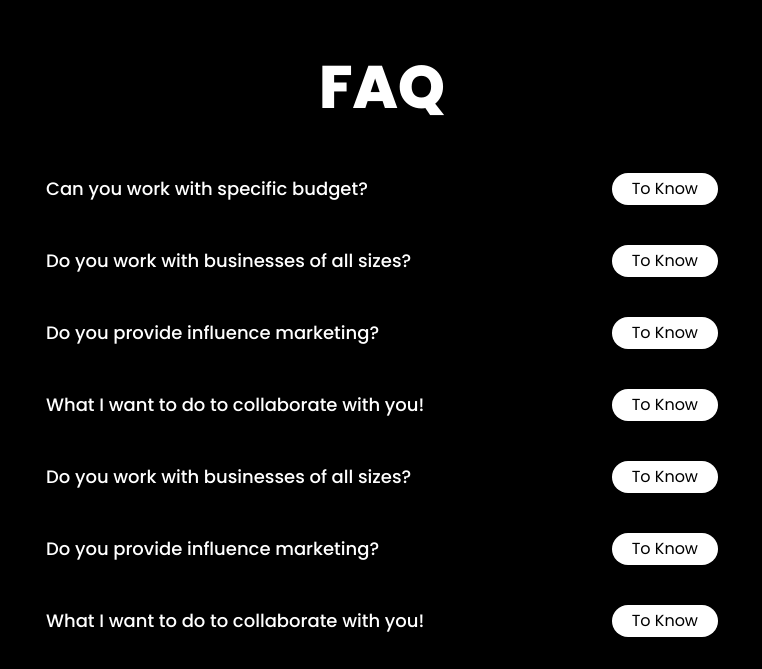
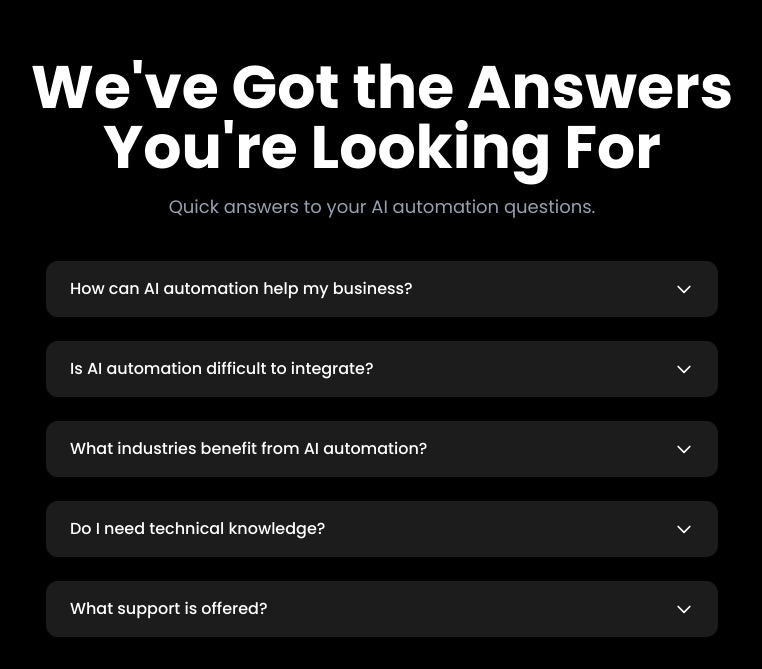
Before and after one commit to joencrypts/BTU, a Next.js app: page / in a window 1280 px wide. Shown: the part 5951-6620 px from the top of the page, without its empty margins (258-1020 px from the left). Built offline with nearby package versions, Linux system fonts and the light colour scheme.

Commit message:
Update FAQ section: larger glow, heading style, improved layout

```diff
--- a/src/app/page.tsx
+++ b/src/app/page.tsx
@@ -36,6 +36,7 @@ export default function Home() {
   ];
   const [isMobileMenuOpen, setIsMobileMenuOpen] = React.useState(false);
   const [showOverlay, setShowOverlay] = useState(false);
+  const [openFaq, setOpenFaq] = useState<number | null>(null);
 
   useEffect(() => {
     const onScroll = () => {
@@ -159,19 +160,87 @@ export default function Home() {
       </section>
 
       {/* FAQ Section */}
-      <section className="relative z-10 flex flex-col items-center justify-center p-8 sm:p-16 w-full bg-black">
-        <h2 className="text-4xl sm:text-6xl font-extrabold text-white mb-12 text-center">FAQ</h2>
-        <ExpandableCardFAQ
-          faqs={[
-            { question: "Can you work with specific budget?", answer: "Yes, we tailor our services to fit a wide range of budgets. Contact us to discuss your needs!" },
-            { question: "Do you work with businesses of all sizes?", answer: "Absolutely! We work with startups, small businesses, and large enterprises alike." },
-            { question: "Do you provide influence marketing?", answer: "Yes, we offer influencer marketing as part of our digital marketing services." },
-            { question: "What I want to do to collaborate with you!", answer: "Just reach out via our contact form or email, and we'll get back to you to discuss collaboration opportunities." },
-            { question: "Do you work with businesses of all sizes?", answer: "Yes, our solutions are scalable for any business size." },
-            { question: "Do you provide influence marketing?", answer: "We have a network of influencers to help promote your brand." },
-            { question: "What I want to do to collaborate with you!", answer: "Let's connect and explore how we can work together!" },
-          ]}
-        />
+      <section className="relative bg-black text-white py-16 px-4 overflow-hidden min-h-screen">
+        <div className="max-w-3xl mx-auto text-center">
+          <h1 className="text-6xl font-bold mb-4">We've Got the Answers You're Looking For</h1>
+          <h3 className="text-lg text-gray-400 mb-10">Quick answers to your AI automation questions.</h3>
+        </div>
+        <div className="max-w-2xl mx-auto space-y-6">
+          {[
+            {
+              q: "How can AI automation help my business?",
+              a: "AI automation boosts productivity by streamlining repetitive tasks and increasing efficiency.",
+            },
+            {
+              q: "Is AI automation difficult to integrate?",
+              a: "Modern tools are easy to integrate with user-friendly interfaces and APIs.",
+            },
+            {
+              q: "What industries benefit from AI automation?",
+              a: "Healthcare, finance, retail, logistics, and many more.",
+            },
+            {
+              q: "Do I need technical knowledge?",
+              a: "Not necessarily. Many platforms are built for non-technical users too.",
+            },
+            {
+              q: "What support is offered?",
+              a: "We provide 24/7 live chat, email support, and onboarding sessions.",
+            },
+          ].map((faq, idx) => {
+            const isOpen = openFaq === idx;
+            return (
+              <div
+                key={idx}
+                className={`relative rounded-xl overflow-hidden transition-all duration-300 bg-[#1c1c1c] faq-glow ${isOpen ? 'shadow-[0_0_40px_rgba(236,72,153,0.4),0_0_60px_rgba(168,85,247,0.4)]' : ''}`}
+                onMouseMove={e => {
+                  const rect = e.currentTarget.getBoundingClientRect();
+                  const x = e.clientX - rect.left;
+                  const y = e.clientY - rect.top;
+                  e.currentTarget.style.setProperty('--glow-x', `${x}px`);
+                  e.currentTarget.style.setProperty('--glow-y', `${y}px`);
+                }}
+                onMouseLeave={e => {
+                  e.currentTarget.style.setProperty('--glow-x', `-9999px`);
+                  e.currentTarget.style.setProperty('--glow-y', `-9999px`);
+                }}
+              >
+                {/* Radial Glow (simulating ::after) */}
+                <div
+                  className="pointer-events-none absolute z-0"
+                  style={{
+                    left: 'var(--glow-x, -9999px)',
+                    top: 'var(--glow-y, -9999px)',
+                    width: 520,
+                    height: 520,
+                    transform: 'translate(-50%, -50%)',
+                    background: 'radial-gradient(circle, rgba(236,72,153,0.25), transparent 60%)',
+                    borderRadius: '9999px',
+                    opacity: 1,
+                    transition: 'opacity 0.2s ease',
+                  }}
+                />
+                <button
+                  type="button"
+                  className={`faq-button w-full flex justify-between items-center px-6 py-4 text-left relative z-10 group cursor-pointer`}
+                  onClick={() => setOpenFaq(isOpen ? null : idx)}
+                >
+                  <span className="text-white font-medium">{faq.q}</span>
+                  <svg
+                    className={`w-5 h-5 transition-transform duration-300 ${isOpen ? 'rotate-180' : ''}`}
+                    fill="none"
+                    stroke="currentColor"
+                    strokeWidth="2"
+                    viewBox="0 0 24 24"
+                  >
+                    <path strokeLinecap="round" strokeLinejoin="round" d="M19 9l-7 7-7-7" />
+                  </svg>
+                </button>
+                <div className={`faq-answer px-6 pb-4 text-gray-300 transition-all duration-300 ${isOpen ? '' : 'hidden'}`}>{faq.a}</div>
+              </div>
+            );
+          })}
+        </div>
       </section>
 
       {/* Get in Touch Section */}
```
